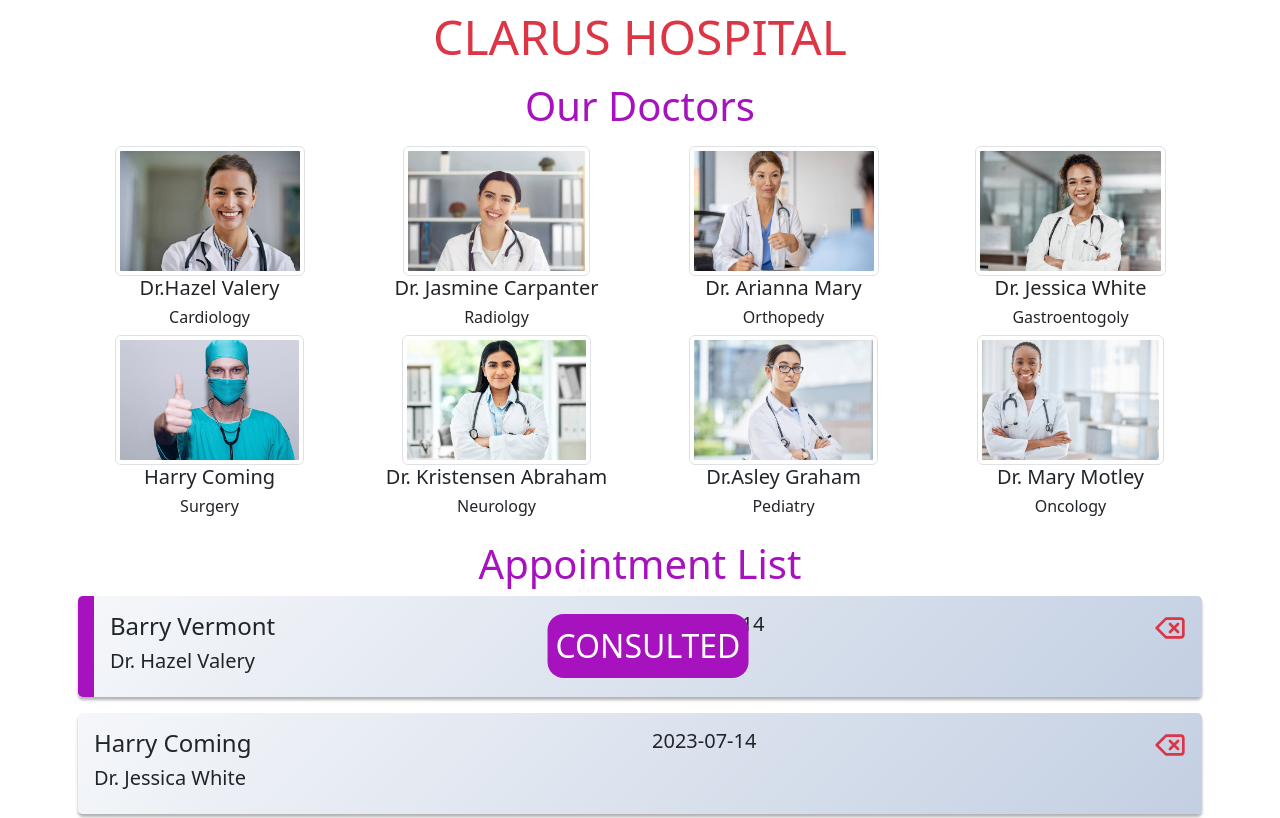
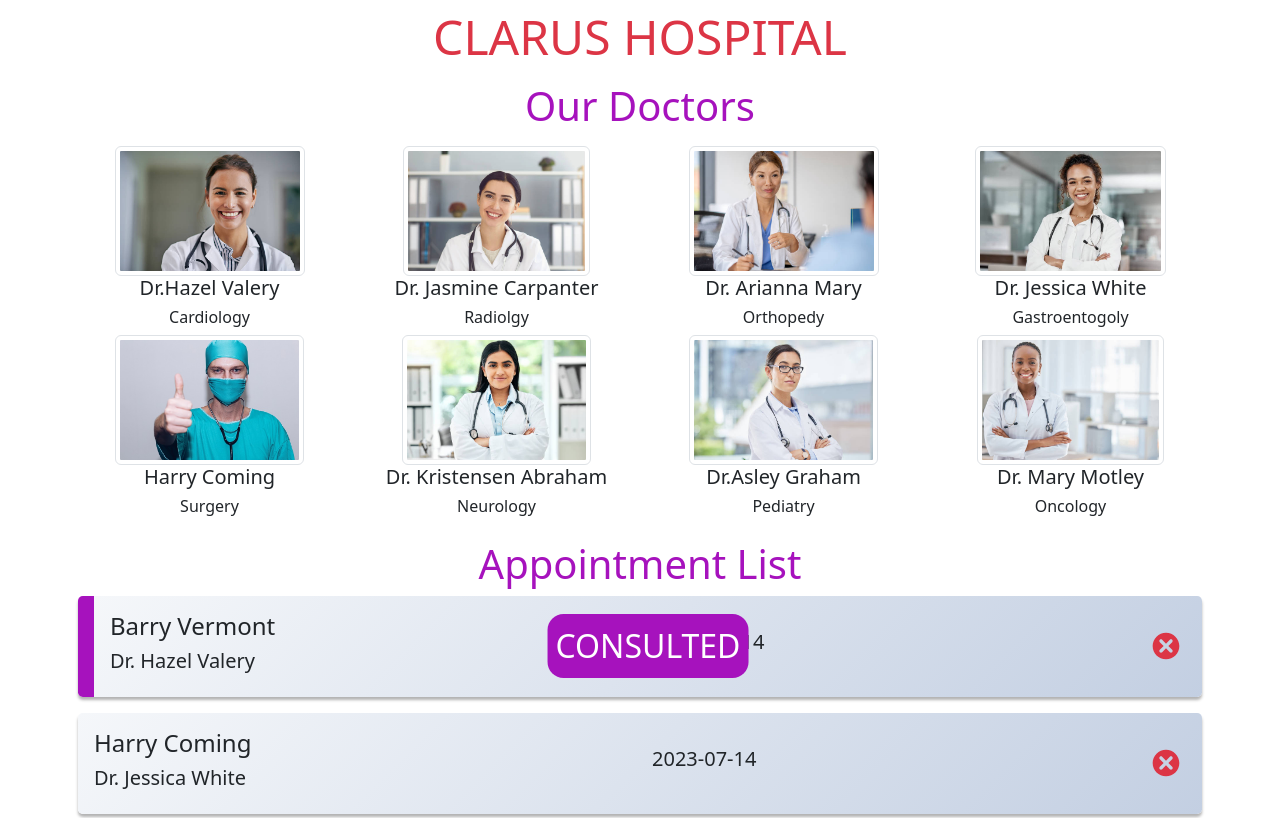
Before and after one commit to Alper-no/My_projects, a React (Create React App) app in the folder rc08_appointment-app/appointment-app-starter/: page / in a window 1280 px wide. Shown: the top 818 px of the page. Built offline with nearby package versions, Linux system fonts and the light colour scheme.

Commit message:
consulted

```diff
--- a/rc08_appointment-app/appointment-app-starter/src/components/AppointmentList.jsx
+++ b/rc08_appointment-app/appointment-app-starter/src/components/AppointmentList.jsx
@@ -1,46 +1,56 @@
-import Container from "react-bootstrap/Container";
-import Row from "react-bootstrap/Row";
-import Col from "react-bootstrap/Col";
-import { LuDelete } from "react-icons/lu";
+import Container from "react-bootstrap/Container"
+import Row from "react-bootstrap/Row"
+import Col from "react-bootstrap/Col"
+import { TiDelete } from "react-icons/ti"
 
 const AppointmentList = ({ apps, setApps }) => {
+  console.log(apps)
+
   const handleDelete = (id) => {
-    setApps(apps.filter((item) => item.id !== id));
-  };
+    setApps(apps.filter((item) => item.id !== id))
+  }
 
+  const handleDoubleClick = (id) => {
+    setApps(
+      apps.map((item) =>
+        item.id == id ? { ...item, consulted: !item.consulted } : item
+      )
+    )
+  }
+  console.log(apps)
   return (
     <Container className="p-2">
       <h3 className="display-6 mb-2" style={{ color: "rgb(166, 18, 189)" }}>
         Appointment List
       </h3>
-      {apps.length < 1 && <img src="./img/appointment.jpg" width= '70%' />}
+      {apps.length < 1 && <img src="./img/appointment.jpg" width="70%" />}
 
       {apps.map(({ id, patient, consulted, doctor, day }) => (
         <div
           key={id}
           className={consulted ? "appointments consulted" : "appointments"}
+          onDoubleClick={() => handleDoubleClick(id)}
         >
-          <Row className="justify-content-between align-item-center">
+          <Row className="justify-content-between align-items-center">
             <Col xs={12} sm={12} md={6}>
               <h4>{patient}</h4>
               <h5>{doctor}</h5>
             </Col>
-
             <Col>
               <h5>{day}</h5>
             </Col>
             <Col className="text-end">
-              <LuDelete
-                className="text-danger fs-2 "
+              <TiDelete
+                className="text-danger fs-1"
+                type="button"
                 onClick={() => handleDelete(id)}
-                type="button"
               />
             </Col>
           </Row>
         </div>
       ))}
     </Container>
-  );
-};
+  )
+}
 
-export default AppointmentList;
+export default AppointmentList
```
